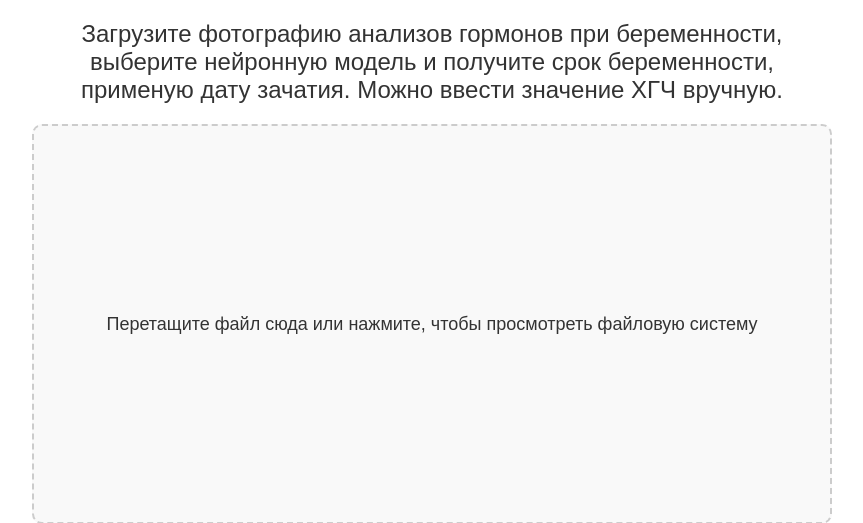
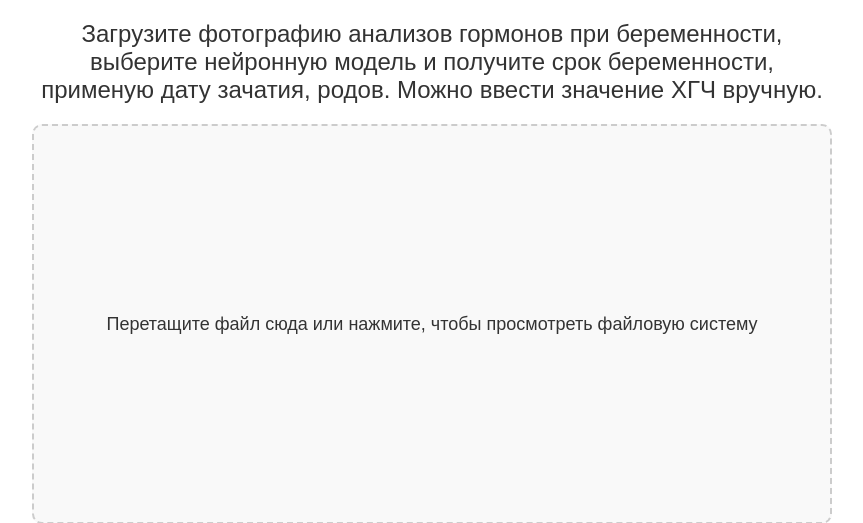
Before and after one commit to SSH1van/Predict_Pregnant, a Django app: page / in a window 1280 px wide. Shown: the top 523 px of the page, without its empty margins (208-1071 px from the left). Run offline with Django 5.2, Linux system fonts and the light colour scheme.

Commit message:
Update text in h1

```diff
--- a/ui/templates/home.html
+++ b/ui/templates/home.html
@@ -11,7 +11,7 @@
     <div class="container">
       <h1>
         Загрузите фотографию анализов гормонов при беременности, выберите
-        нейронную модель и получите срок беременности, применую дату зачатия.
+        нейронную модель и получите срок беременности, применую дату зачатия, родов.
         Можно ввести значение ХГЧ вручную.
       </h1>
     </div>
```
